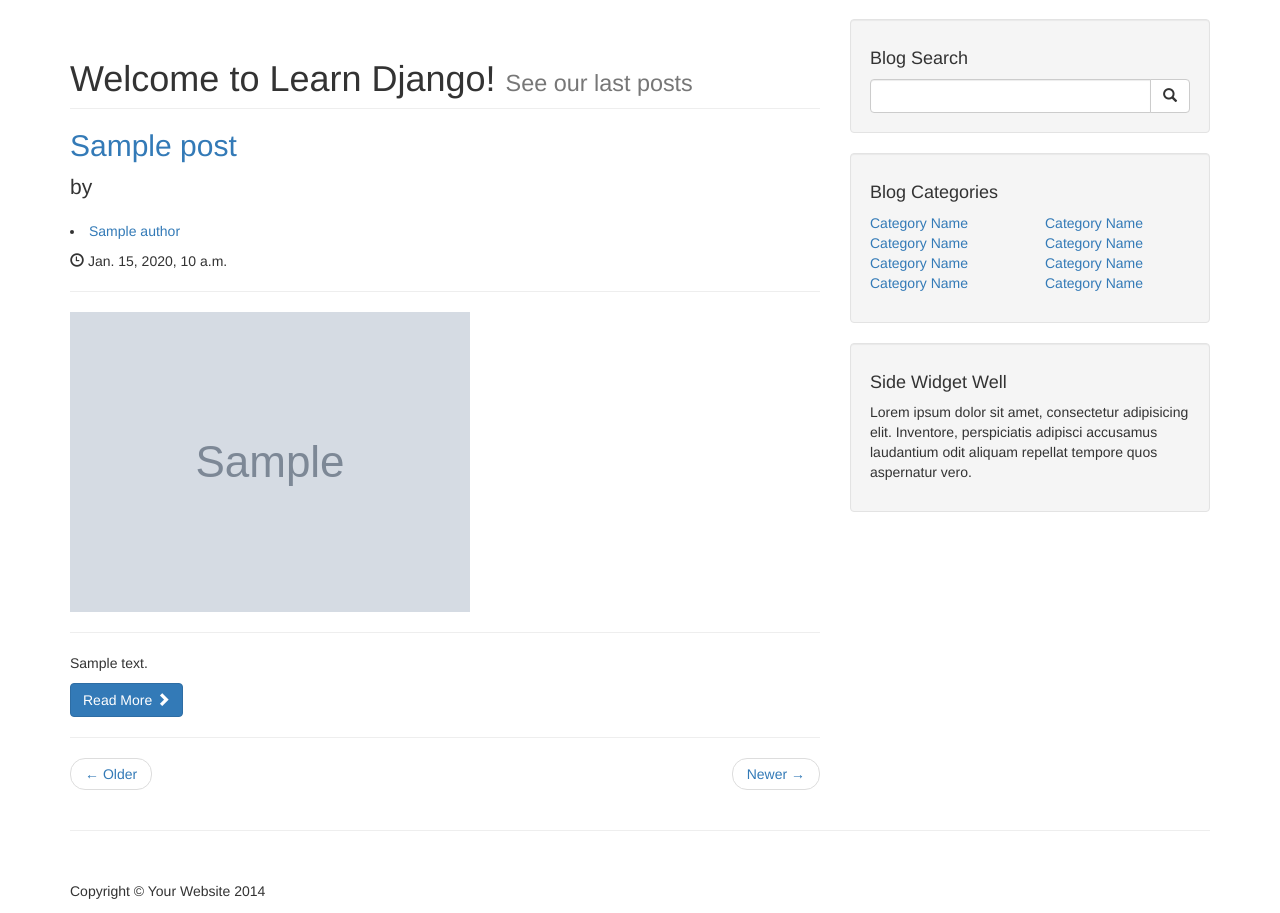
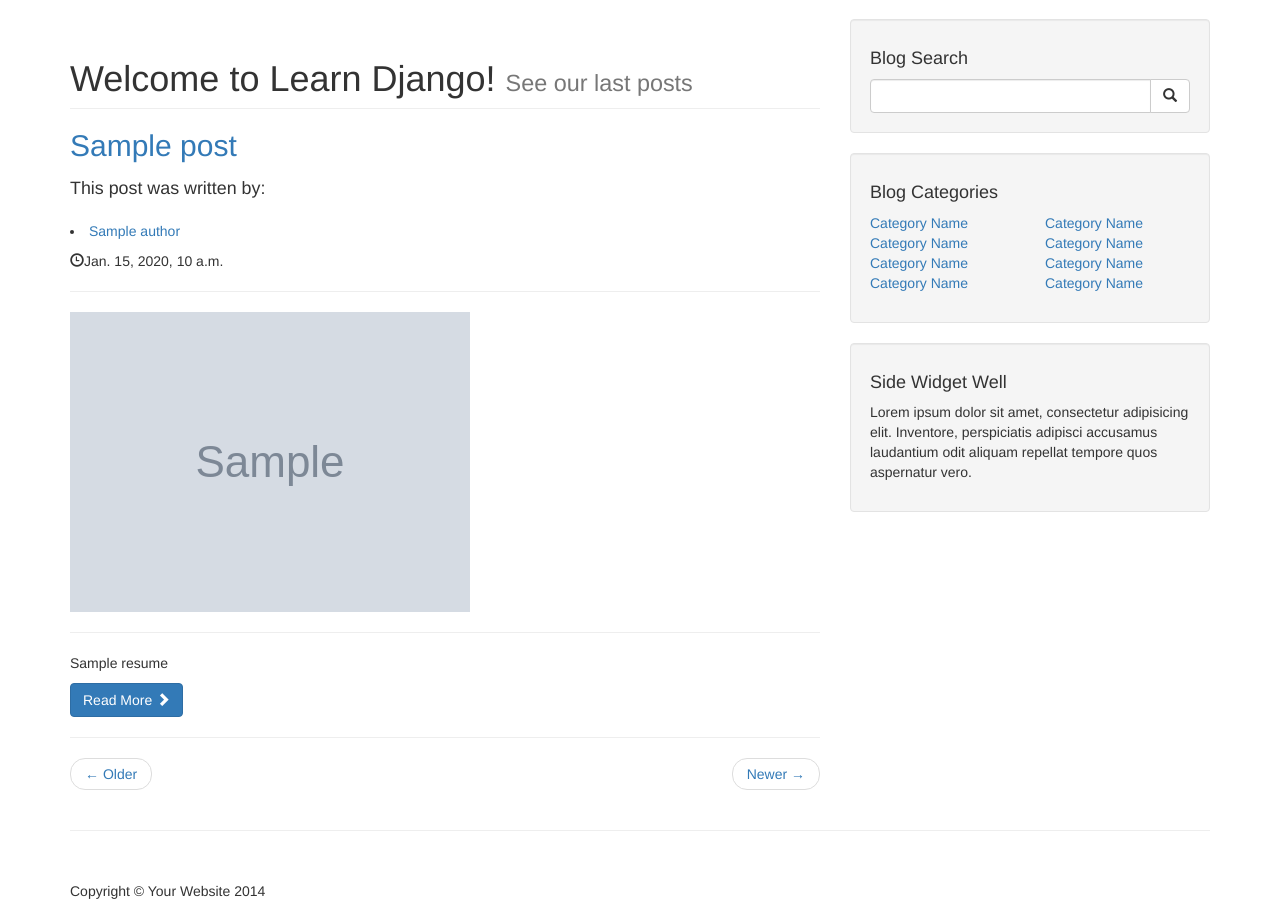
Before and after one commit to marcio704/learn_django, a Django app: template blog/templates/blog/index.html in a window 1280 px wide. Shown: the part 51-964 px from the top of the page. Run offline with Django 3.2, Linux system fonts and the light colour scheme; the template is opened without the code that fills it: most values are stand-ins (such as "Sample title", 1, 10 or a date in 2020); some libraries are stand-ins or nearby versions.

Commit message:
Improved home page

```diff
--- a/blog/admin.py
+++ b/blog/admin.py
@@ -12,7 +12,7 @@ class CategoryAdmin(admin.ModelAdmin):
     fields = ['name']
 
 class AuthorAdmin(admin.ModelAdmin):
-	fields = ['name', 'email']
+	fields = ['name', 'email', 'personal_page']
 
 admin.site.register(Post, PostAdmin)
 admin.site.register(Category, CategoryAdmin)
--- a/blog/models.py
+++ b/blog/models.py
@@ -14,6 +14,7 @@ class Category(models.Model):
 class Author(models.Model):
 	name = models.CharField(max_length=200)
 	email = models.CharField(max_length=200)
+	personal_page = models.CharField(max_length=2000, blank=True, null=True)
 
 	def __str__(self):
 		return self.name
--- a/blog/templates/blog/index.html
+++ b/blog/templates/blog/index.html
@@ -63,21 +63,24 @@
                 	{% for post in post_list %}
 	                	<!-- Blog Posts -->
 		                <h2>
-		                    <a href="#">{{ post.name }}</a>
+		                    <a href="{% url 'blog:detail' post.id %}">{{ post.title }}</a>
 		                </h2>
 		                <p class="lead">
-		                    by
-							{% for author in post.author_set.all %}
-								<li><a href="index.php">{{ author.name }}</a></li>
+		                    <small>This post was written by:</small>
+							{% for author in post.authors.all %}
+								{% if author.personal_page %}
+                                    <li><a href="{{ author.personal_page }}">{{ author.name }}</a></li>
+                                {% else %}
+                                    <li><span>{{ author.name }}</span></li>
+                                {% endif %}
 							{% endfor %}
-
 		                </p>
-		                <p><span class="glyphicon glyphicon-time"></span> {{ post.date }}</p>
+		                <p><span class="glyphicon glyphicon-time"></span>{{ post.date }}</p>
 		                <hr>
 		                <img class="img-responsive" src="{{ post.thumbnail.url }}" alt="">
 		                <hr>
-		                <p>{{ post.text }}</p>
-		                <a class="btn btn-primary" href="#">Read More <span class="glyphicon glyphicon-chevron-right"></span></a>
+		                <p>{{ post.resume }}</p>
+		                <a class="btn btn-primary" href="{% url 'blog:detail' post.id %}">Read More <span class="glyphicon glyphicon-chevron-right"></span></a>
 
 		                <hr>
 	            	{% endfor %}
```
Also changed, not shown: blog/migrations/0003_author_personal_page.py (added).
